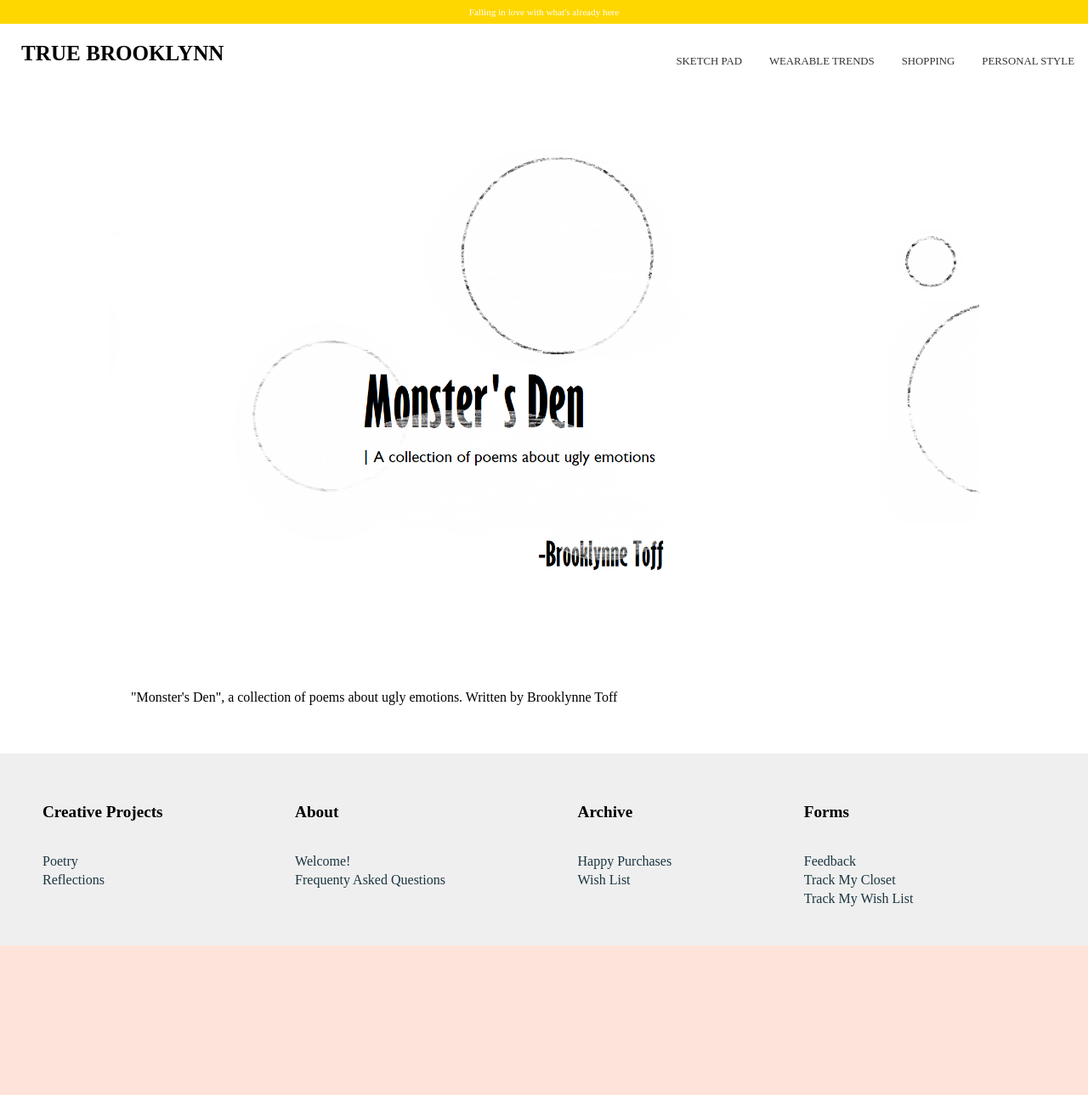
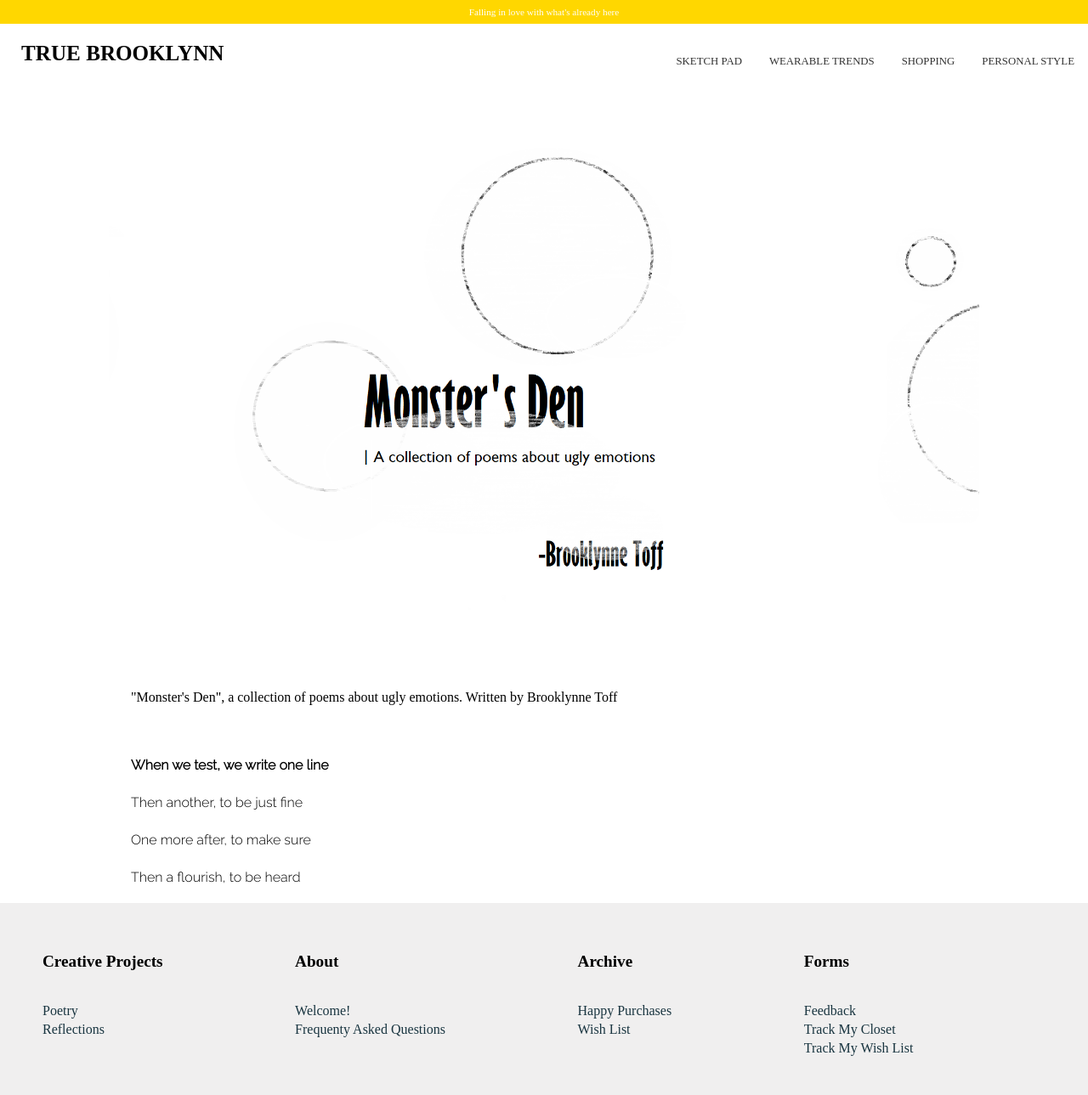
Before and after one commit to truebrooklynn/truebrooklynn.github.io, a Jekyll site: the page built from other/poetry/monstersden/index.html, in a window 1280 px wide. Shown: the whole page at 85% size. Built offline with Jekyll 4.4.1, drawn with Linux system fonts in a browser that asks for light colours; some web fonts are replaced; before the commit the page ends 1113 px from its top, so only the background shows below that.

Commit message:
Update index.html

```diff
--- a/other/poetry/monstersden/index.html
+++ b/other/poetry/monstersden/index.html
@@ -14,5 +14,9 @@ title: Monster's Den
 
 <div class = "someContentBanner">
   <div class = "protectedPoetry">
+    <p><b>When we test, we write one line</b></p>
+    <p>Then another, to be just fine</p>
+    <p>One more after, to make sure</p>
+    <p>Then a flourish, to be heard</p>
   </div>
 </div>
```
